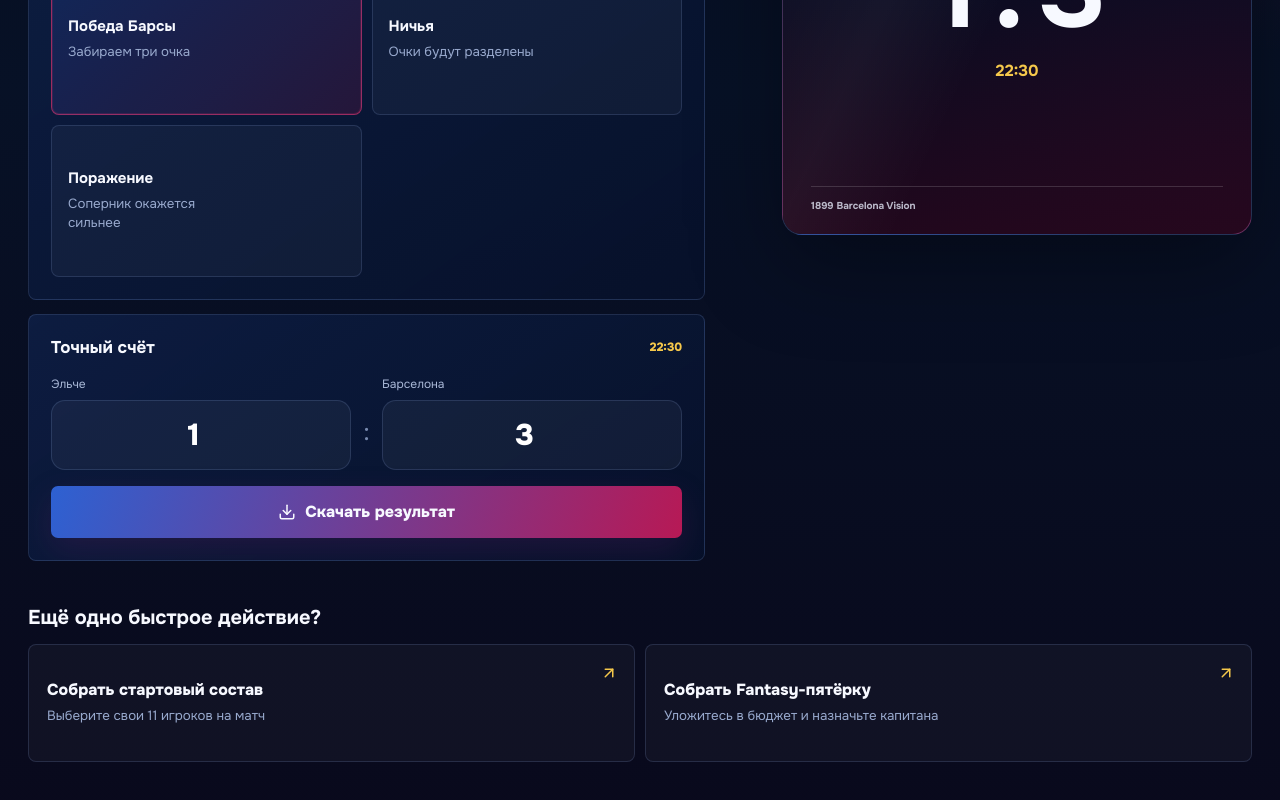
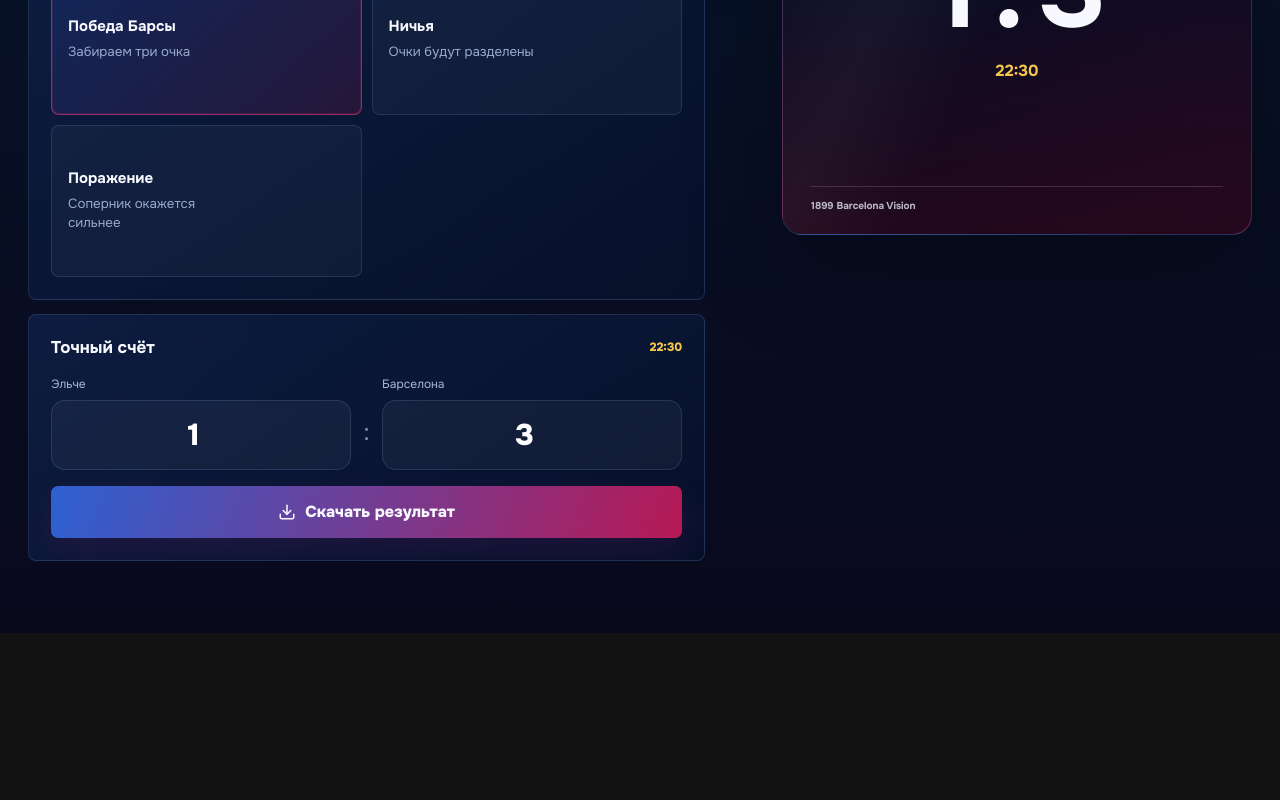
Before and after one commit to sergey9lap-sys/barcelona, a Next.js app: page /prognoz in a window 1280 px wide. Shown: the part 517-1317 px from the top of the page. After the commit the page ends 1150 px from the top, so only its background shows below. Built offline with nearby package versions, Linux system fonts and the light colour scheme.

Commit message:
Limit flow to lineup and match prediction

```diff
--- a/components/LineupInteractive.tsx
+++ b/components/LineupInteractive.tsx
@@ -49,8 +49,7 @@ export function LineupInteractive({
   unavailableIds = [],
   requiredYouth = 0,
   next = [
-    { href: "/prognoz", label: "Сделать прогноз", description: "Выберите исход и точный счёт матча" },
-    { href: "/fantasy", label: "Собрать Fantasy-пятёрку", description: "Пять игроков, бюджет и капитан ×2" },
+    { href: "/prognoz", label: "Сделать прогноз на матч", description: "Выберите исход и точный счёт" },
   ],
 }: Props = {}) {
   const [selectedIds, setSelectedIds] = useState<string[]>([]);
--- a/components/PredictionInteractive.tsx
+++ b/components/PredictionInteractive.tsx
@@ -4,7 +4,6 @@ import { useState } from "react";
 
 import { DownloadButton } from "@/components/DownloadButton";
 import { InteractiveShell } from "@/components/InteractiveShell";
-import { NextActions } from "@/components/NextActions";
 import { SharePreview } from "@/components/SharePreview";
 import { exportChoiceCard } from "@/lib/canvas";
 import { MATCH } from "@/lib/config";
@@ -40,10 +39,7 @@ export function PredictionInteractive() {
   }
 
   return (
-    <InteractiveShell step="Перед матчем · 20 секунд" title="Дайте свой прогноз" description="Выберите исход и точный счёт. Никакой регистрации — только ваш прогноз и готовая карточка." after={<NextActions actions={[
-      { href: "/sostav", label: "Собрать стартовый состав", description: "Выберите свои 11 игроков на матч" },
-      { href: "/fantasy", label: "Собрать Fantasy-пятёрку", description: "Уложитесь в бюджет и назначьте капитана" },
-    ]} />} preview={
+    <InteractiveShell step="Перед матчем · 20 секунд" title="Дайте свой прогноз" description="Выберите исход и точный счёт. Никакой регистрации — только ваш прогноз и готовая карточка." preview={
       <SharePreview title="Мой прогноз" subtitle={`${MATCH.home} — ${MATCH.away} · ${MATCH.date}`}>
         <div className="preview-score"><small>{selectedOutcome.label}</small><strong>{homeScore} : {awayScore}</strong><span>{MATCH.time}</span></div>
       </SharePreview>
```
